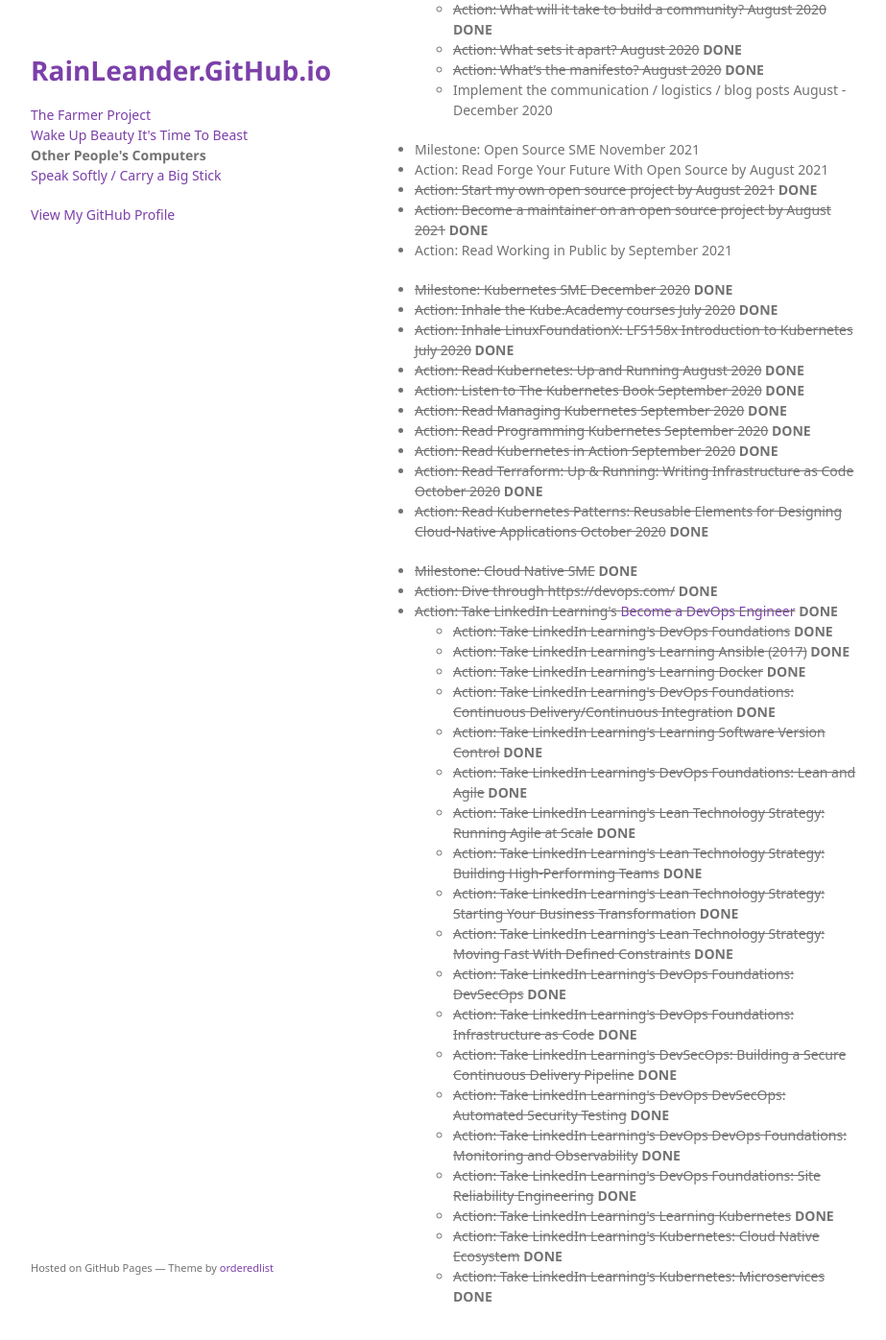
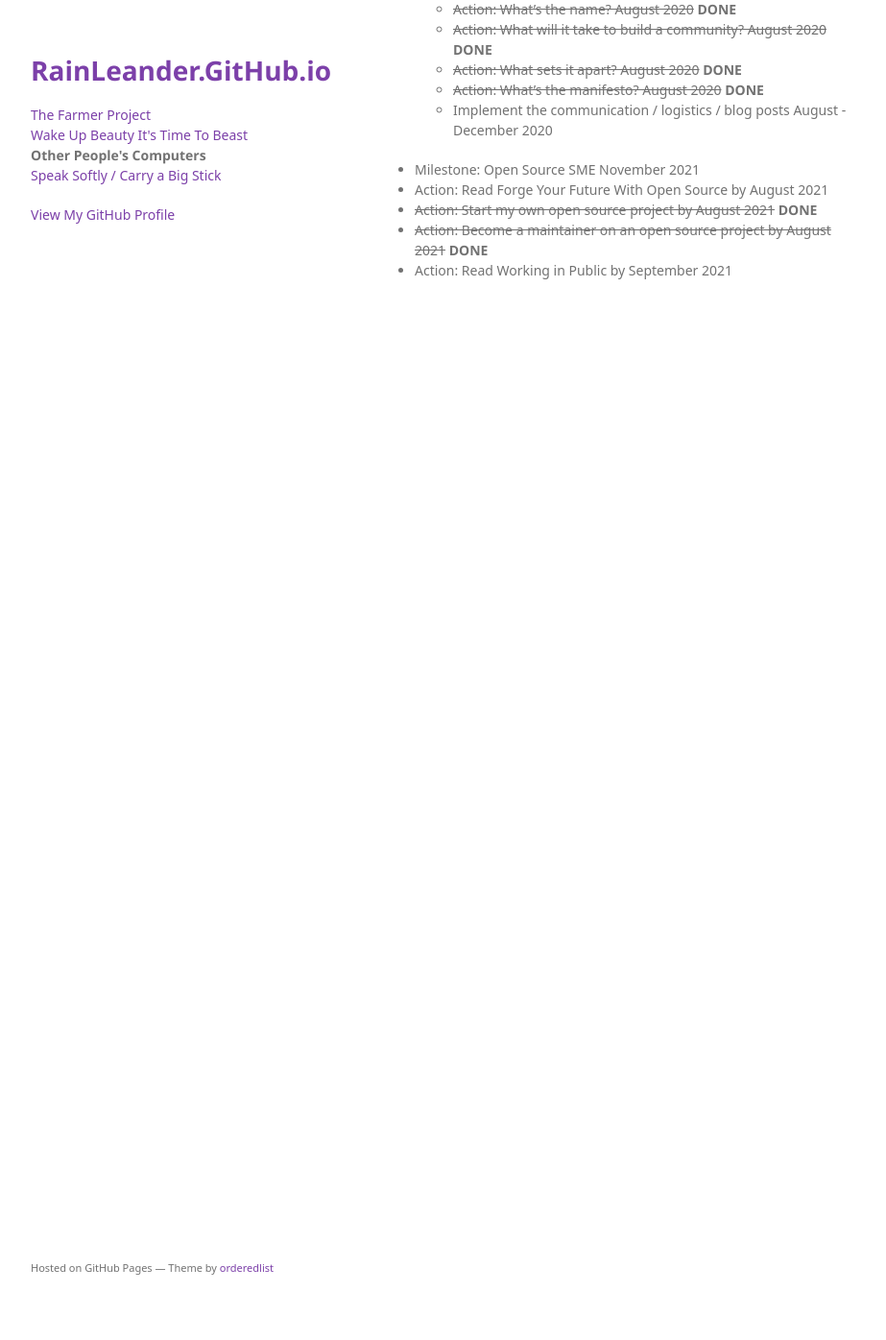
Before and after one commit to rainleander/rainleander.github.io, a Jekyll site: the page other-peoples-computers.html, which Jekyll copies as it is, in a window 1280 px wide and 1400 px high, scrolled down 1102 px. Shown: the top 1396 px of the window at 96% size, without its empty margins (178-1101 px from the left). Built offline with Jekyll 4.4.1, drawn with Linux system fonts in a browser that asks for light colours; some web fonts are replaced; after the commit the page ends 1464 px from its top, so only the background shows below that; some of the changed text lies outside the part shown.

Commit message:
Update other-peoples-computers.html

```diff
--- a/other-peoples-computers.html
+++ b/other-peoples-computers.html
@@ -68,41 +68,7 @@
           <li>Action: Read Forge Your Future With Open Source by August 2021</li>
           <li><del>Action: Start my own open source project by August 2021</del> <b>DONE</b></li>
           <li><del>Action: Become a maintainer on an open source project by August 2021</del> <b>DONE</b></li>
-          <li>Action: Read Working in Public by September 2021</li></ul>
-
-        <ul><li><del>Milestone: Kubernetes SME December 2020</del> <b>DONE</b></li>
-        <li><del>Action: Inhale the Kube.Academy courses July 2020</del> <b>DONE</b></li>
-        <li><del>Action: Inhale LinuxFoundationX: LFS158x Introduction to Kubernetes July 2020</del> <b>DONE</b></li>
-        <li><del>Action: Read Kubernetes: Up and Running August 2020</del> <b>DONE</b></li>
-        <li><del>Action: Listen to The Kubernetes Book September 2020</del> <b>DONE</b></li>
-        <li><del>Action: Read Managing Kubernetes September 2020</del> <b>DONE</b></li>
-        <li><del>Action: Read Programming Kubernetes September 2020</del> <b>DONE</b></li>
-        <li><del>Action: Read Kubernetes in Action September 2020</del> <b>DONE</b></li>
-        <li><del>Action: Read Terraform: Up & Running: Writing Infrastructure as Code October 2020</del> <b>DONE</b></li>
-        <li><del>Action: Read Kubernetes Patterns: Reusable Elements for Designing Cloud-Native Applications October 2020</del> <b>DONE</b></li></ul>
-
-      <ul><li><del>Milestone: Cloud Native SME</del> <b>DONE</b></li>
-        <li><del>Action: Dive through https://devops.com/</del> <b>DONE</b></li>
-        <li><del>Action: Take LinkedIn Learning's <a href="https://www.linkedin.com/learning/paths/become-a-devops-engineer?u=2150890">Become a DevOps Engineer</a></del> <b>DONE</b>
-        <ul><li><del>Action: Take LinkedIn Learning's DevOps Foundations</del> <b>DONE</b></li>
-        <li><del>Action: Take LinkedIn Learning's Learning Ansible (2017)</del> <b>DONE</b></li>
-        <li><del>Action: Take LinkedIn Learning's Learning Docker</del> <b>DONE</b></li>
-        <li><del>Action: Take LinkedIn Learning's DevOps Foundations: Continuous Delivery/Continuous Integration</del> <b>DONE</b></li>
-        <li><del>Action: Take LinkedIn Learning's Learning Software Version Control</del> <b>DONE</b></li>
-        <li><del>Action: Take LinkedIn Learning's DevOps Foundations: Lean and Agile</del> <b>DONE</b></li>
-        <li><del>Action: Take LinkedIn Learning's Lean Technology Strategy: Running Agile at Scale</del> <b>DONE</b></li>
-        <li><del>Action: Take LinkedIn Learning's Lean Technology Strategy: Building High-Performing Teams</del> <b>DONE</b></li>
-        <li><del>Action: Take LinkedIn Learning's Lean Technology Strategy: Starting Your Business Transformation</del> <b>DONE</b></li>
-        <li><del>Action: Take LinkedIn Learning's Lean Technology Strategy: Moving Fast With Defined Constraints</del> <b>DONE</b></li>
-        <li><del>Action: Take LinkedIn Learning's DevOps Foundations: DevSecOps</del> <b>DONE</b></li>
-        <li><del>Action: Take LinkedIn Learning's DevOps Foundations: Infrastructure as Code</del> <b>DONE</b></li>
-        <li><del>Action: Take LinkedIn Learning's DevSecOps: Building a Secure Continuous Delivery Pipeline</del> <b>DONE</b></li>
-        <li><del>Action: Take LinkedIn Learning's DevOps DevSecOps: Automated Security Testing</del> <b>DONE</b></li>
-        <li><del>Action: Take LinkedIn Learning's DevOps DevOps Foundations: Monitoring and Observability</del> <b>DONE</b></li>
-        <li><del>Action: Take LinkedIn Learning's DevOps Foundations: Site Reliability Engineering</del> <b>DONE</b></li>
-        <li><del>Action: Take LinkedIn Learning's Learning Kubernetes</del> <b>DONE</b></li>
-        <li><del>Action: Take LinkedIn Learning's Kubernetes: Cloud Native Ecosystem</del> <b>DONE</b></li>
-        <li><del>Action: Take LinkedIn Learning's Kubernetes: Microservices</del> <b>DONE</b></li></ul></li></ul></p>
+          <li>Action: Read Working in Public by September 2021</li></ul></p>
 
       </section>
       <footer>
```
Also changed, not shown: other parts of other-peoples-computers.html (+1 -1 lines).
